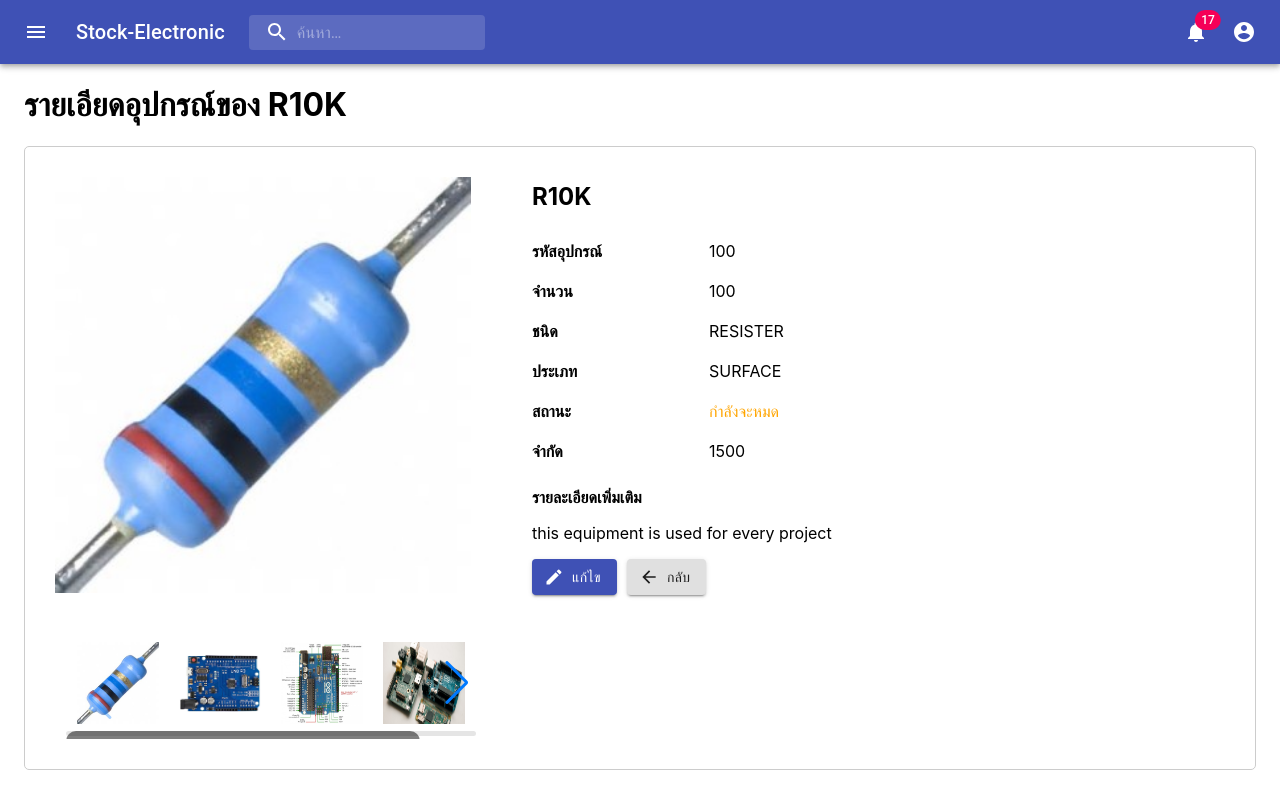
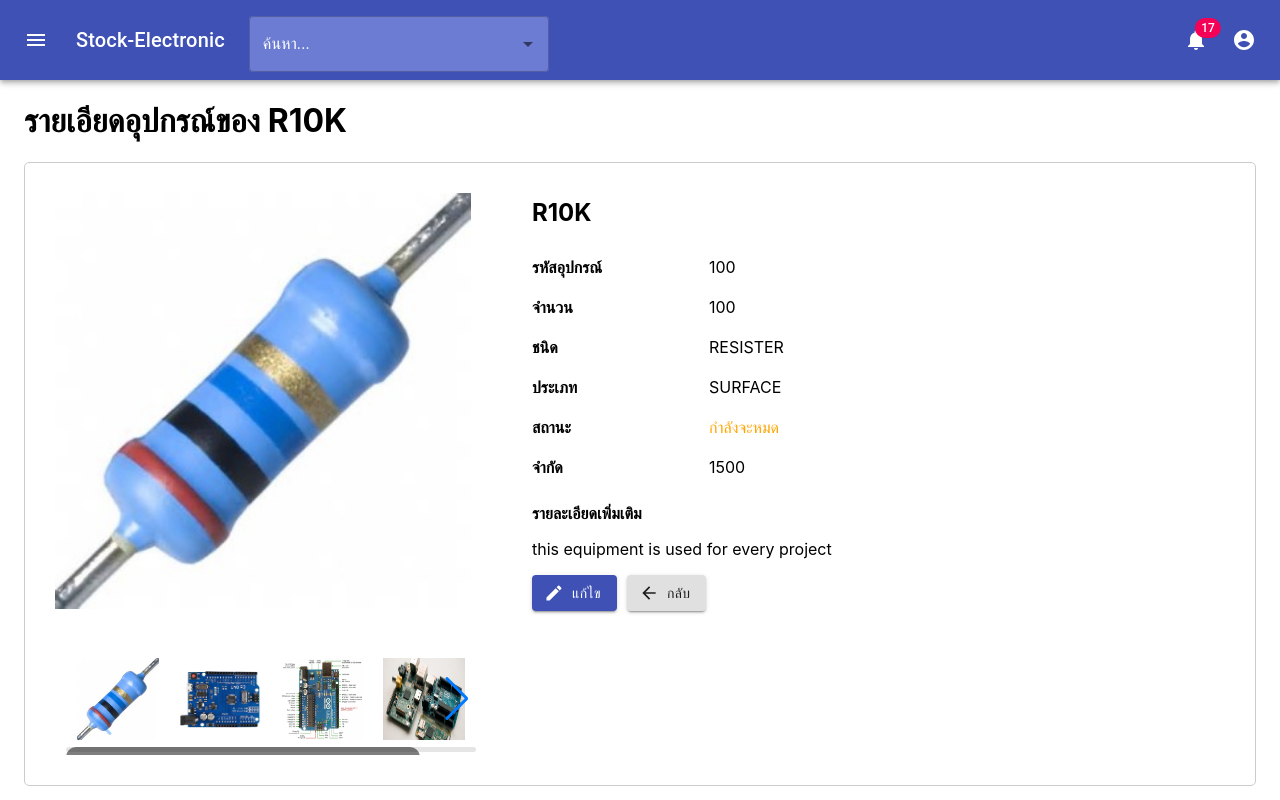
Before and after one commit to 1910517306005UTCC/PROJECT-UTCC-STOCK-FRONT-END, a React (Create React App) app: page /1/tool in a window 1280 px wide. Built offline with nearby package versions, Linux system fonts and the light colour scheme.

Commit message:
fixing searching component

```diff
--- a/src/shared/components/Navigations/Nav.css
+++ b/src/shared/components/Navigations/Nav.css
@@ -15,10 +15,6 @@
     display: flex;
     width: 200px;
     align-items: center;
-}
-
-.profile-notification div:first-child {
-    /* width: 50; */
 }
 
 .profile-detail-notification {
@@ -40,3 +36,22 @@
 .text-notification p:last-child {
     color: #1877f2;
 }
+
+/* search */
+#nav-search div div div input {
+    color: #fff;
+}
+
+#nav-search div div div {
+    background-color: #6c7cd3;
+}
+
+#nav-search div div label{
+    color: #fff;
+}
+
+@media (min-width: 600px) {
+    #nav-search {
+        width: 300px;
+    }
+}
--- a/src/shared/components/Navigations/Nav.js
+++ b/src/shared/components/Navigations/Nav.js
@@ -1,8 +1,13 @@
-import React from 'react';
+import React, { useState, useEffect } from 'react';
 import { fade, makeStyles } from '@material-ui/core/styles';
 import SlideBar from './SlideBar';
-import { Link } from "react-router-dom"
-import { Avatar, Menu, MenuItem, Badge, InputBase, Typography, IconButton, Toolbar, AppBar } from "@material-ui/core"
+import { Link } from "react-router-dom";
+import { listToolApi, listBoards } from "../../../Api";
+import { useHistory } from "react-router-dom";
+
+// Component
+import Autocomplete from "@material-ui/lab/Autocomplete";
+import { Avatar, Menu, MenuItem, Badge, InputBase, Typography, IconButton, Toolbar, AppBar, TextField } from "@material-ui/core";
 
 // Icon
 import MenuIcon from '@material-ui/icons/Menu';
@@ -33,10 +38,10 @@ const useStyles = makeStyles((theme) => ({
     search: {
         position: 'relative',
         borderRadius: theme.shape.borderRadius,
-        backgroundColor: fade(theme.palette.common.white, 0.15),
-        '&:hover': {
-            backgroundColor: fade(theme.palette.common.white, 0.25),
-        },
+        // backgroundColor: fade(theme.palette.common.white, 0.15),
+        // '&:hover': {
+        //     backgroundColor: fade(theme.palette.common.white, 0.25),
+        // },
         marginRight: theme.spacing(2),
         marginLeft: 0,
         width: '100%',
@@ -91,6 +96,28 @@ export default function Nav() {
     const [anchorElNoti, setAnchorElNoti] = React.useState(null);
     const [Hamburgur, setHamburgur] = React.useState(false);
     const [mobileMoreAnchorEl, setMobileMoreAnchorEl] = React.useState(null);
+    // Database
+    const [data, setData] = useState([]);
+    const history = useHistory();
+
+    useEffect(async () => {
+        let newArr = []
+        await listToolApi.map((tool) => {
+            let newData = { id: tool.id, name: tool.toolName, status: "tool" }
+            newArr = [...newArr, newData]
+        })
+
+        await listBoards.map((board) => {
+            let newData = { id: board.id, name: board.boardName, status: "board" }
+            newArr = [...newArr, newData]
+        })
+
+        setData(newArr);
+
+        return () => {
+
+        }
+    }, [])
 
     const isMenuOpen = Boolean(anchorEl);
     const isNotifiOpen = Boolean(anchorElNoti);
@@ -132,6 +159,17 @@ export default function Nav() {
 
     const closeHamburgur = () => {
         setHamburgur(false);
+    }
+
+    // Handle Search and Link
+    const handleSearch = (event, value) => {
+        if (value) {
+            if (value.status === "tool") {
+                history.push(`/${value.id}/tool`)
+            } else {
+                history.push(`/${value.id}/board`)
+            }
+        }
     }
 
     const menuId = 'primary-search-account-menu';
@@ -258,19 +296,39 @@ export default function Nav() {
                     </Typography>
 
                     {/* Search Icon */}
-                    <div className={classes.search}>
-                        <div className={classes.searchIcon}>
+                    {/* <div className={classes.search}> */}
+                    {/* <div className={classes.searchIcon}>
                             <SearchIcon />
-                        </div>
-                        <InputBase
+                        </div> */}
+                    {/* <InputBase
                             placeholder="ค้นหา…"
                             classes={{
                                 root: classes.inputRoot,
                                 input: classes.inputInput,
                             }}
                             inputProps={{ 'aria-label': 'search' }}
+                        /> */}
+                    <div className={classes.search} id="nav-search" >
+                        <Autocomplete
+                            // freeSolo
+                            onChange={handleSearch}
+                            // id="free-solo-2-demo"
+                            // disableClearable
+                            options={data}
+                            getOptionLabel={(option) => option.name}
+                            renderInput={(params) => (
+                                <TextField
+                                    {...params}
+                                    label="ค้นหา..."
+                                    margin="normal"
+                                    variant="outlined"
+                                    InputProps={{ ...params.InputProps }}
+                                    className={classes.inputRoot}
+                                />
+                            )}
                         />
                     </div>
+                    {/* </div> */}
 
 
                     <div className={classes.grow} />
```
